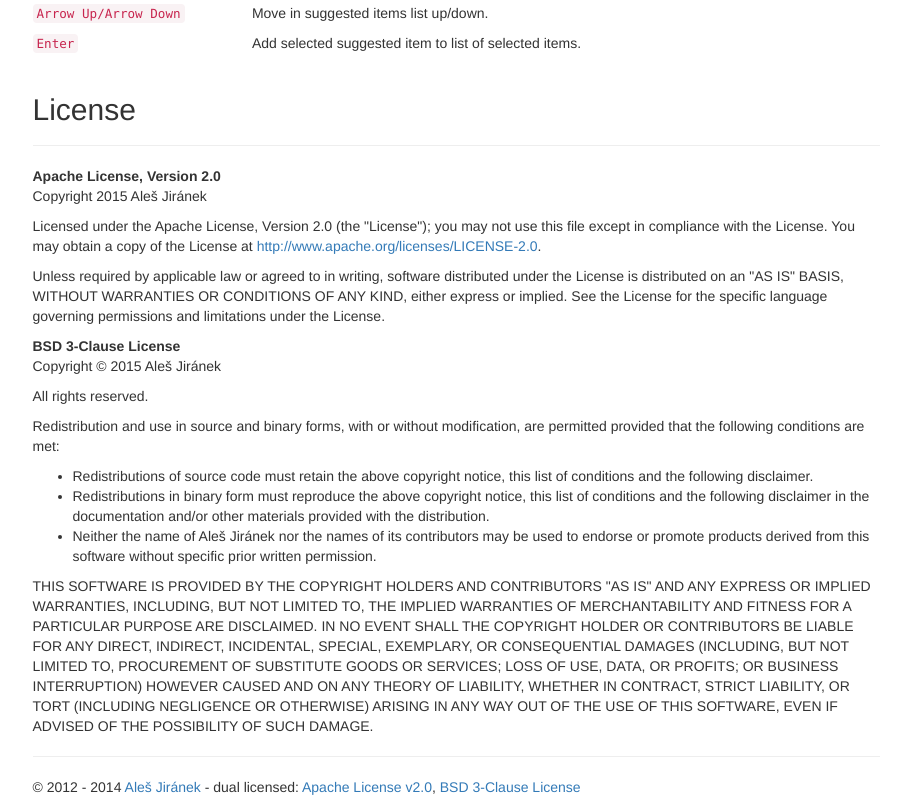
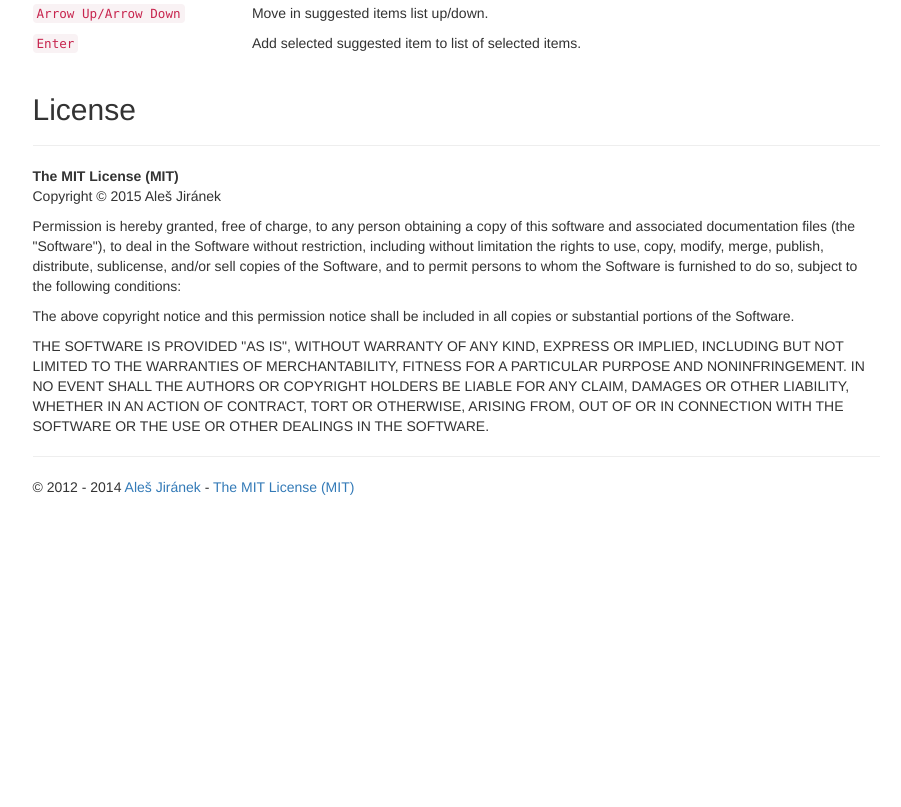
Before and after one commit to AlesJiranek/autocomplete-choice-input, a website: page index.html in a window 1280 px wide. Shown: the part 5788-6595 px from the top of the page, without its empty margins (330-1231 px from the left). After the commit the page ends 6295 px from the top, so only its background shows below. Drawn offline with Linux system fonts and the light colour scheme.

Commit message:
MIT License

```diff
--- a/index.html
+++ b/index.html
@@ -527,31 +527,29 @@
                 </div>
 
                 <dl>
-                    <dt>Apache License, Version 2.0</dt>
+                    <dt>The MIT License (MIT)</dt>
                     <dd>
-                        <p>Copyright 2015 Aleš Jiránek</p>
+                        <p>Copyright &copy; 2015 Aleš Jiránek</p>
                         <p>
-                            Licensed under the Apache License, Version 2.0 (the "License"); you may not use this file except in compliance with the License. You may obtain a copy of the License at <a href="http://www.apache.org/licenses/LICENSE-2.0" target="_blank">http://www.apache.org/licenses/LICENSE-2.0</a>.
+                            Permission is hereby granted, free of charge, to any person obtaining a copy
+                            of this software and associated documentation files (the "Software"), to deal
+                            in the Software without restriction, including without limitation the rights
+                            to use, copy, modify, merge, publish, distribute, sublicense, and/or sell
+                            copies of the Software, and to permit persons to whom the Software is
+                            furnished to do so, subject to the following conditions:
                         </p>
                         <p>
-                            Unless required by applicable law or agreed to in writing, software distributed under the License is distributed on an "AS IS" BASIS, WITHOUT WARRANTIES OR CONDITIONS OF ANY KIND, either express or implied. See the License for the specific language governing permissions and limitations under the License.
+                            The above copyright notice and this permission notice shall be included in all
+                            copies or substantial portions of the Software.
                         </p>
-                    </dd>
-
-                    <dt>BSD 3-Clause License</dt>
-                    <dd>
-                        <p>Copyright &copy; 2015 Aleš Jiránek</p>
-                        <p>All rights reserved.</p>
                         <p>
-                            Redistribution and use in source and binary forms, with or without modification, are permitted provided that the following conditions are met:
-                        </p>
-                        <ul>
-                            <li>Redistributions of source code must retain the above copyright notice, this list of conditions and the following disclaimer.
-                            <li>Redistributions in binary form must reproduce the above copyright notice, this list of conditions and the following disclaimer in the documentation and/or other materials provided with the distribution.
-                            <li>Neither the name of Aleš Jiránek nor the names of its contributors may be used to endorse or promote products derived from this software without specific prior written permission.
-                        </ul>
-                        <p>
-                            THIS SOFTWARE IS PROVIDED BY THE COPYRIGHT HOLDERS AND CONTRIBUTORS "AS IS" AND ANY EXPRESS OR IMPLIED WARRANTIES, INCLUDING, BUT NOT LIMITED TO, THE IMPLIED WARRANTIES OF MERCHANTABILITY AND FITNESS FOR A PARTICULAR PURPOSE ARE DISCLAIMED. IN NO EVENT SHALL THE COPYRIGHT HOLDER OR CONTRIBUTORS BE LIABLE FOR ANY DIRECT, INDIRECT, INCIDENTAL, SPECIAL, EXEMPLARY, OR CONSEQUENTIAL DAMAGES (INCLUDING, BUT NOT LIMITED TO, PROCUREMENT OF SUBSTITUTE GOODS OR SERVICES; LOSS OF USE, DATA, OR PROFITS; OR BUSINESS INTERRUPTION) HOWEVER CAUSED AND ON ANY THEORY OF LIABILITY, WHETHER IN CONTRACT, STRICT LIABILITY, OR TORT (INCLUDING NEGLIGENCE OR OTHERWISE) ARISING IN ANY WAY OUT OF THE USE OF THIS SOFTWARE, EVEN IF ADVISED OF THE POSSIBILITY OF SUCH DAMAGE.
+                            THE SOFTWARE IS PROVIDED "AS IS", WITHOUT WARRANTY OF ANY KIND, EXPRESS OR
+                            IMPLIED, INCLUDING BUT NOT LIMITED TO THE WARRANTIES OF MERCHANTABILITY,
+                            FITNESS FOR A PARTICULAR PURPOSE AND NONINFRINGEMENT. IN NO EVENT SHALL THE
+                            AUTHORS OR COPYRIGHT HOLDERS BE LIABLE FOR ANY CLAIM, DAMAGES OR OTHER
+                            LIABILITY, WHETHER IN AN ACTION OF CONTRACT, TORT OR OTHERWISE, ARISING FROM,
+                            OUT OF OR IN CONNECTION WITH THE SOFTWARE OR THE USE OR OTHER DEALINGS IN THE
+                            SOFTWARE.
                         </p>
                     </dd>
                 </dl>
@@ -559,7 +557,7 @@
                 <hr>
                 <p>
                     &copy; 2012 - 2014
-                    <a href="https://github.com/AlesJiranek">Aleš Jiránek</a> - dual licensed: <a href="http://www.apache.org/licenses/LICENSE-2.0">Apache License v2.0</a>, <a href="http://opensource.org/licenses/BSD-3-Clause">BSD 3-Clause License</a>
+                    <a href="https://github.com/AlesJiranek">Aleš Jiránek</a> - <a href="http://www.apache.org/licenses/LICENSE-2.0">The MIT License (MIT)</a>
                 </p>
             </div>
         </div>
```
Also changed, not shown: bower.json (+11 -10 lines), 1 other file.
